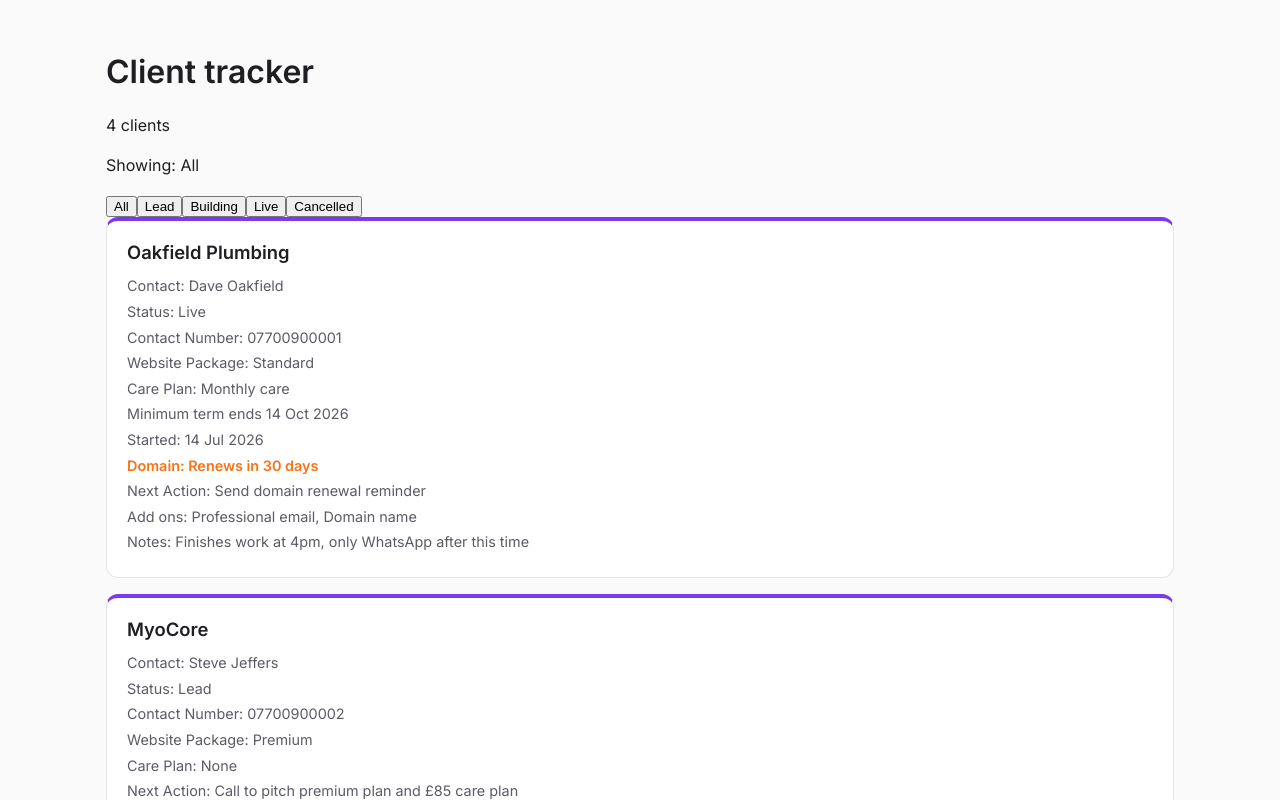
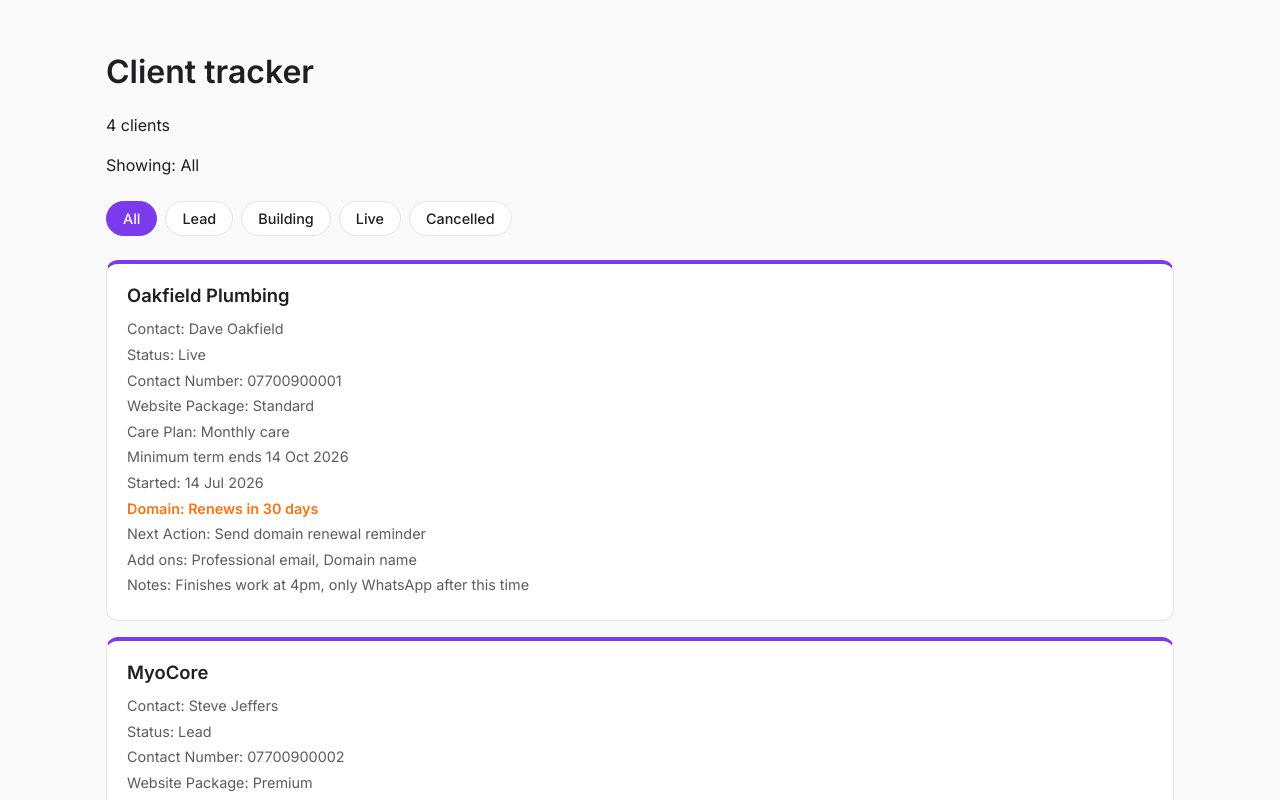
Before and after one commit to SteveJeffs/client-tracker, a React (Vite) app: page / in a window 1280 px wide. Shown: the top 800 px of the page. Built offline with nearby package versions, Linux system fonts and the light colour scheme.

Commit message:
Highlight active filter

```diff
--- a/src/App.css
+++ b/src/App.css
@@ -12,3 +12,37 @@ main {
   grid-template: repeat(auto-fill, minmax(280px, 1fr));
   gap: 1rem;
 }
+
+.filters {
+  display: flex;
+  flex-wrap: wrap;
+  gap: 0.5rem;
+  margin: 1.5rem 0;
+}
+
+.filters button {
+  font-family: var(--font-body);
+  font-size: 0.9rem;
+  font-weight: 500;
+  padding: 0.5rem 1rem;
+  border: 1px solid var(--border);
+  border-radius: 999px;
+  background: var(--surface);
+  color: var(--text);
+  cursor: pointer;
+}
+
+.filters button:hover {
+  border-color: var(--purple-light);
+}
+
+.filters button:focus-visible {
+  outline: 2px solid var(--purple);
+  outline-offset: 2px;
+}
+
+.filters button.active {
+  background: var(--purple);
+  border-color: var(--purple);
+  color: #ffffff;
+}
--- a/src/App.jsx
+++ b/src/App.jsx
@@ -18,11 +18,11 @@ function App() {
       <p>{seedClients.length} clients</p>
       <p>Showing: {statusFilter}</p>
       <div className="filters">
-        <button onClick={() => setStatusFilter('All')}>All</button>
-        <button onClick={() => setStatusFilter('Lead')}>Lead</button>
-        <button onClick={() => setStatusFilter('Building')}>Building</button>
-        <button onClick={() => setStatusFilter('Live')}>Live</button>
-        <button onClick={() => setStatusFilter('Cancelled')}>Cancelled</button>
+        <button className={statusFilter === 'All' ? 'active' : ''} onClick={() => setStatusFilter('All')}>All</button>
+        <button className={statusFilter === 'Lead' ? 'active' : ''} onClick={() => setStatusFilter('Lead')}>Lead</button>
+        <button  className={statusFilter === 'Building' ? 'active' : ''} onClick={() => setStatusFilter('Building')}>Building</button>
+        <button  className={statusFilter === 'Live' ? 'active' : ''} onClick={() => setStatusFilter('Live')}>Live</button>
+        <button  className={statusFilter === 'Cancelled' ? 'active' : ''} onClick={() => setStatusFilter('Cancelled')}>Cancelled</button>
       </div>
       <ul className="client-list">
         {visibleClients.map((client) => (
```
